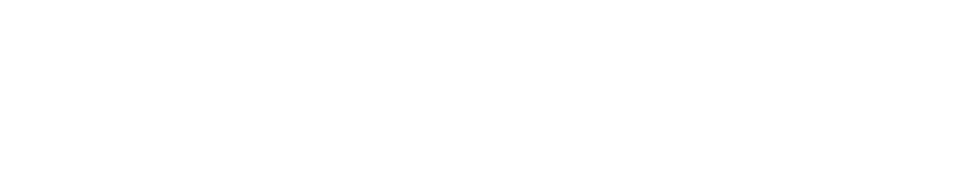
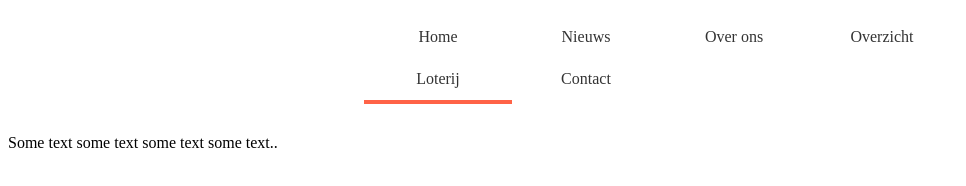
Before and after one commit to w1-schmitzniels/FrontendProject, a plain HTML site: page Website/HSV Nederdijk/nieuws.html in a window 1280 px wide. Shown: the whole page, without its empty margins (0-966 px from the left). Drawn offline with Linux system fonts and the light colour scheme.

Commit message:
Menu links werken
menu links en overzicht pagina toegevoegd

```diff
--- a/Website/HSV Nederdijk/loterij.html
+++ b/Website/HSV Nederdijk/loterij.html
@@ -0,0 +1,25 @@
+<!DOCTYPE html>
+<html lang="en">
+<head>
+    <meta charset="UTF-8">
+    <link rel="stylesheet" type="text/css" href="navbar.css">
+    <title>Title</title>
+</head>
+<body>
+    <div class="container">
+        <ul>
+          <li class="one"><a href="index.html">Home</a></li><!--
+       --><li class="two"><a href="nieuws.html">Nieuws</a></li><!--
+       --><li class="three"><a href="overons.html">Over ons</a></li><!--
+       --><li class="four"><a href="overzicht.html">Overzicht</a></li><!--
+       --><li class="five"><a href="loterij.html">Loterij</a></li><!--
+        --><li class="six"><a href="contact.html">Contact</a></li>
+          <hr />
+        </ul>
+      </div>
+
+<div class="main">
+    <p>Some text some text some text some text..</p>
+</div>
+</body>
+</html>
--- a/Website/HSV Nederdijk/nieuws.html
+++ b/Website/HSV Nederdijk/nieuws.html
@@ -0,0 +1,25 @@
+<!DOCTYPE html>
+<html lang="en">
+<head>
+    <meta charset="UTF-8">
+    <link rel="stylesheet" type="text/css" href="navbar.css">
+    <title>Title</title>
+</head>
+<body>
+    <div class="container">
+        <ul>
+          <li class="one"><a href="index.html">Home</a></li><!--
+       --><li class="two"><a href="nieuws.html">Nieuws</a></li><!--
+       --><li class="three"><a href="overons.html">Over ons</a></li><!--
+       --><li class="four"><a href="overzicht.html">Overzicht</a></li><!--
+       --><li class="five"><a href="loterij.html">Loterij</a></li><!--
+        --><li class="six"><a href="contact.html">Contact</a></li>
+          <hr />
+        </ul>
+      </div>
+
+<div class="main">
+    <p>Some text some text some text some text..</p>
+</div>
+</body>
+</html>
```
Also changed, not shown: Website/HSV Nederdijk/index.html (+6 -5 lines), Website/HSV Nederdijk/overons.html (added, +25 -0 lines), Website/HSV Nederdijk/overzicht.html (+25 -0 lines).
